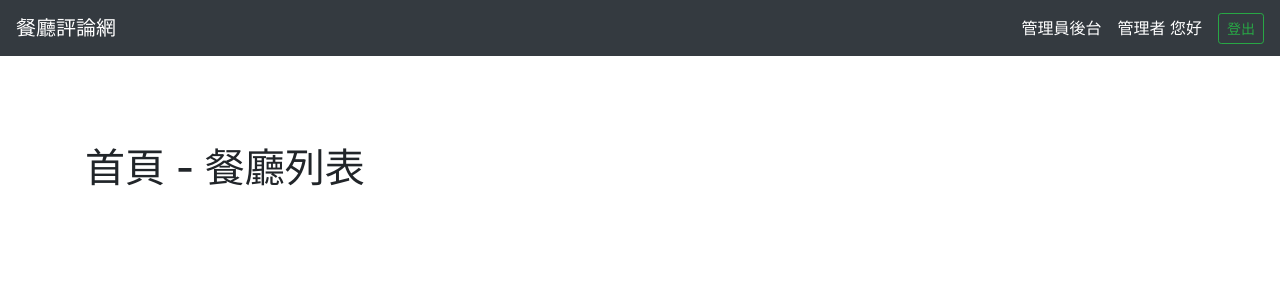
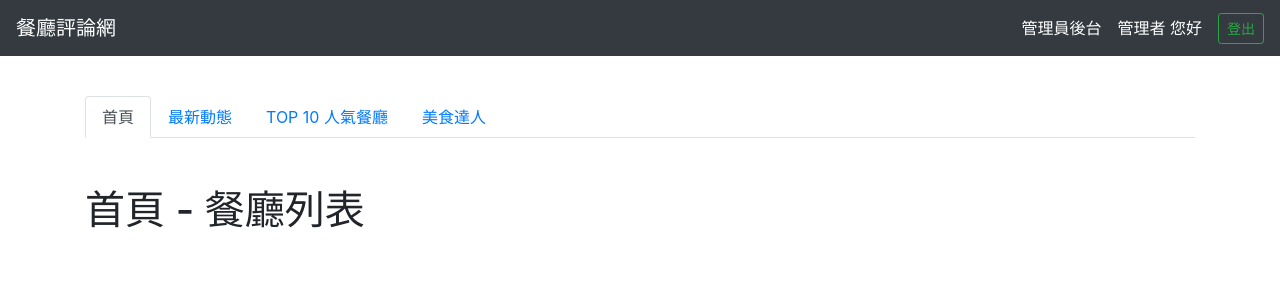
Before and after one commit to asd8116/Forum-Vue, a Vue app: page /#/restaurants in a window 1280 px wide. Shown: the top 300 px of the page. Built offline with nearby package versions, Linux system fonts and the light colour scheme.

Commit message:
Add NavTabs component

```diff
--- /dev/null
+++ b/src/components/NavTabs.vue
@@ -0,0 +1,16 @@
+<template>
+  <ul class="nav nav-tabs mb-4">
+    <li class="nav-item">
+      <router-link to="/restaurants" class="nav-link">首頁</router-link>
+    </li>
+    <li class="nav-item">
+      <router-link to="/restaurants/feeds" class="nav-link">最新動態</router-link>
+    </li>
+    <li class="nav-item">
+      <router-link to="/restaurants/top" class="nav-link">TOP 10 人氣餐廳</router-link>
+    </li>
+    <li class="nav-item">
+      <router-link to="/users/top" class="nav-link">美食達人</router-link>
+    </li>
+  </ul>
+</template>
--- a/src/router.js
+++ b/src/router.js
@@ -6,6 +6,8 @@ import Restaurants from './views/Restaurants.vue'
 Vue.use(Router)
 
 export default new Router({
+  linkExactActiveClass: 'active',
+
   routes: [
     {
       path: '/',
--- a/src/views/Restaurants.vue
+++ b/src/views/Restaurants.vue
@@ -1,5 +1,16 @@
 <template>
   <div class="container py-5">
+    <NavTabs />
     <h1 class="mt-5">首頁 - 餐廳列表</h1>
   </div>
 </template>
+
+<script>
+import NavTabs from '@/components/NavTabs'
+
+export default {
+  components: {
+    NavTabs
+  }
+}
+</script>
--- a/src/views/RestaurantsFeeds.vue
+++ b/src/views/RestaurantsFeeds.vue
@@ -1,5 +1,16 @@
 <template>
   <div class="container py-5">
+    <NavTabs />
     <h1 class="mt-5">最新動態</h1>
   </div>
 </template>
+
+<script>
+import NavTabs from '@/components/NavTabs'
+
+export default {
+  components: {
+    NavTabs
+  }
+}
+</script>
--- a/src/views/RestaurantsTop.vue
+++ b/src/views/RestaurantsTop.vue
@@ -1,5 +1,16 @@
 <template>
   <div class="container py-5">
+    <NavTabs />
     <h1 class="mt-5">人氣餐廳</h1>
   </div>
 </template>
+
+<script>
+import NavTabs from '@/components/NavTabs'
+
+export default {
+  components: {
+    NavTabs
+  }
+}
+</script>
--- a/src/views/UsersTop.vue
+++ b/src/views/UsersTop.vue
@@ -1,5 +1,16 @@
 <template>
   <div class="container py-5">
+    <NavTabs />
     <h1 class="mt-5">美食達人</h1>
   </div>
 </template>
+
+<script>
+import NavTabs from '@/components/NavTabs'
+
+export default {
+  components: {
+    NavTabs
+  }
+}
+</script>
```
